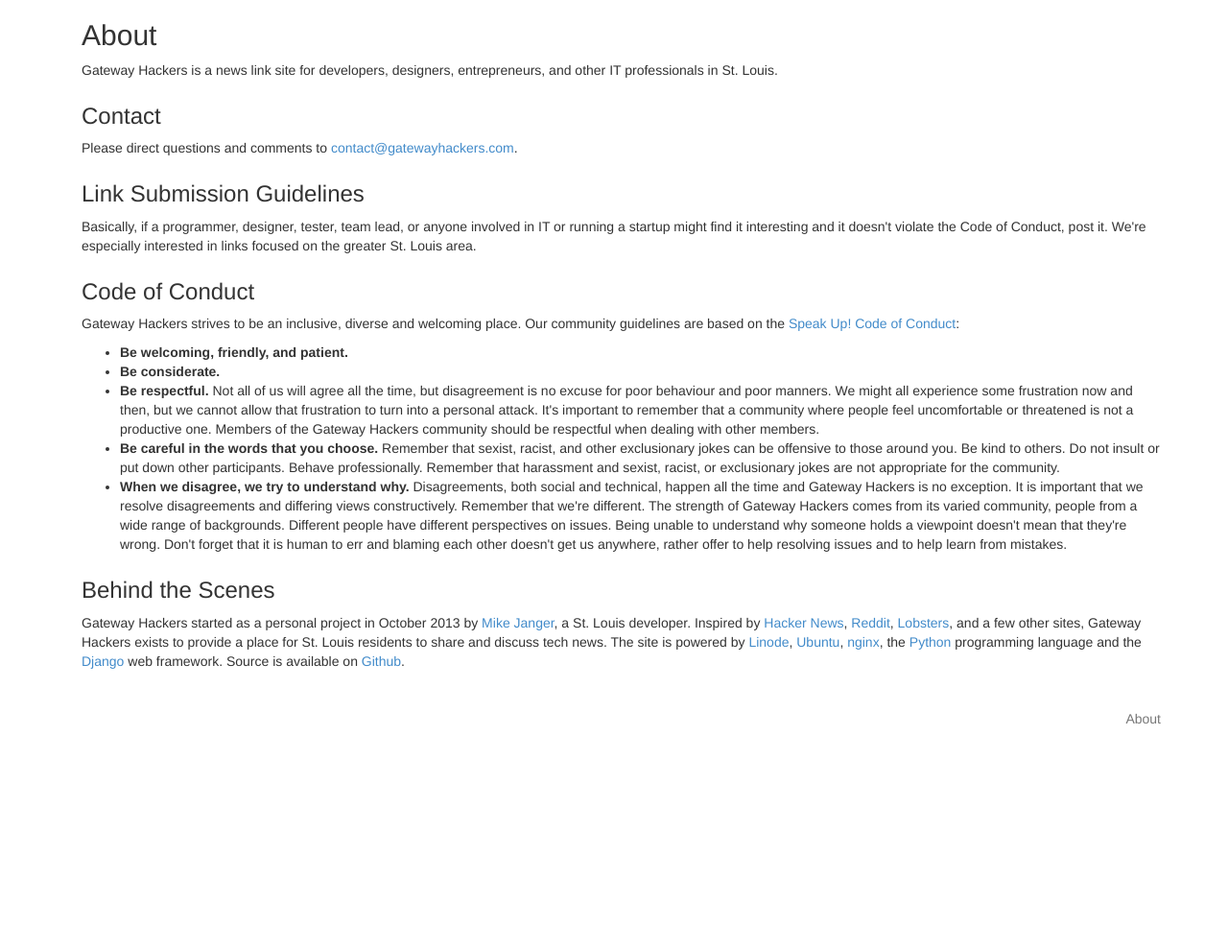
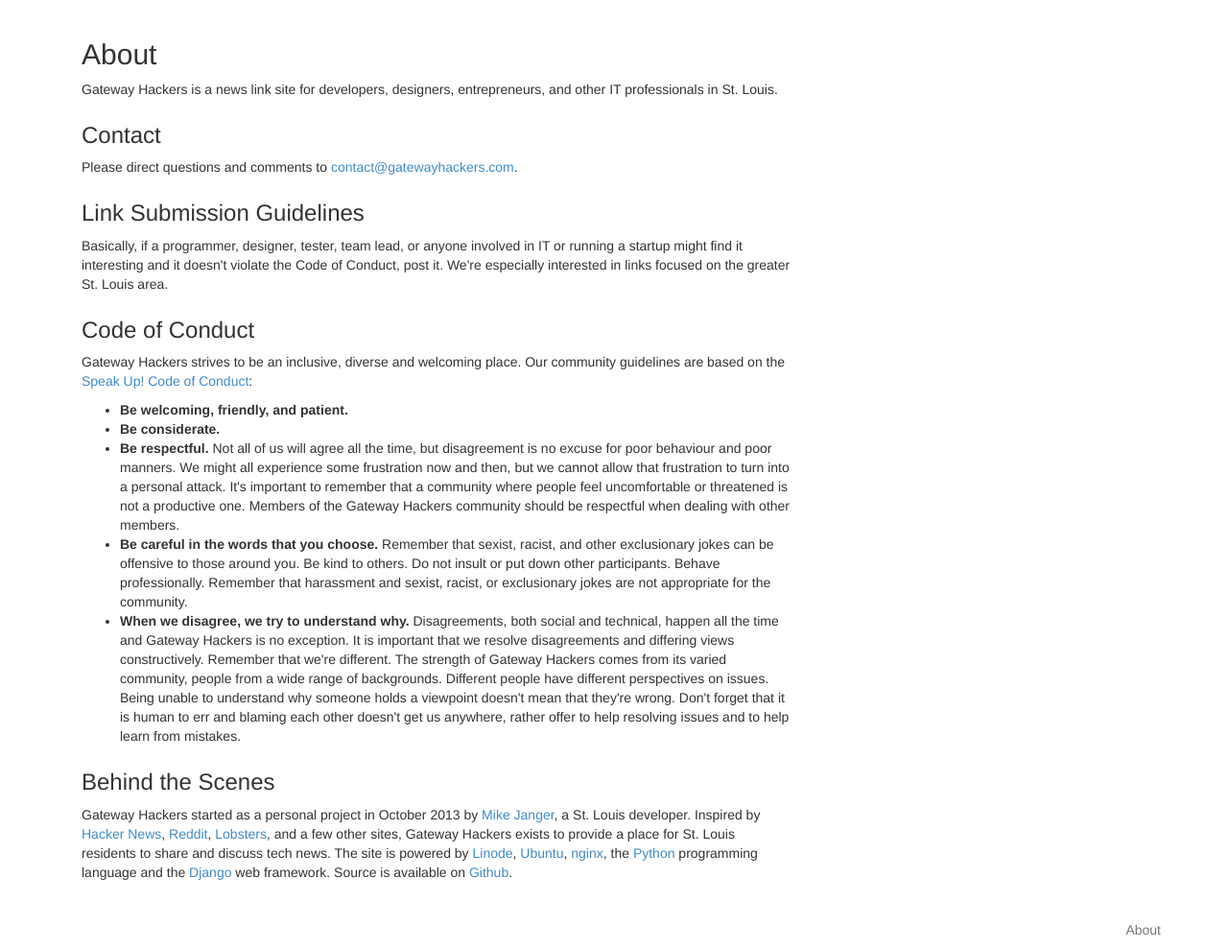
Before and after one commit to inchingforward/gh, a Django app: page /about/ in a window 1280 px wide. Shown: the part 50-1039 px from the top of the page at 96% size. Before the commit the page ends 805 px from the top, so only its background shows below. Run offline with Django 3.2, Linux system fonts and the light colour scheme; parts of the project's set-up code (start-up, migrations or seed data) failed here and were passed over; some libraries are stand-ins or nearby versions.

Commit message:
Width fixes.  Closes #33.

```diff
--- a/gh/templates/about.html
+++ b/gh/templates/about.html
@@ -63,6 +63,9 @@
 {% endblock %}
 
 {% block content %}
+
+<div class="row">
+  <div class="col-md-8">
       <div id="about">
           <h2>About</h2>
 
@@ -88,6 +91,9 @@
           <h3>Behind the Scenes</h3>
           <p>Gateway Hackers started as a personal project in October 2013 by <a href="http://mikejanger.net">Mike Janger</a>, a St. Louis developer.  Inspired by <a href="http://news.ycombinator.com">Hacker News</a>, <a href="http://reddit.com">Reddit</a>, <a href="https://lobste.rs/">Lobsters</a>, and a few other sites, Gateway Hackers exists to provide a place for St. Louis residents to share and discuss tech news.  The site is powered by <a href="http://linode.com">Linode</a>, <a href="http://ubuntu.com">Ubuntu</a>, <a href="http://nginx.org/en/">nginx</a>, the <a href="http://python.org">Python</a> programming language and the <a href="http://djangoproject.com">Django</a> web framework.  Source is available on <a href="https://github.com/inchingforward/gh">Github</a>.</p>
       </div>
+  </div>
+  <div class="col-md-4"></div>
+</div>
 
 {% if GOOGLE_ANALYTICS_ID %}
     {% include "analytics.html" %}
--- a/gh/templates/posts/post_detail.html
+++ b/gh/templates/posts/post_detail.html
@@ -9,7 +9,11 @@
 </div>
 
 {% render_comment_form for object %}
-{% render_comment_list for object %}
+
+<div class="row">
+  <div class="col-md-8">{% render_comment_list for object %}</div>
+  <div class="col-md-4"></div>
+</div>
 
 {% endblock %}
 
```
Lines whose indentation alone changed are shown as unchanged.
